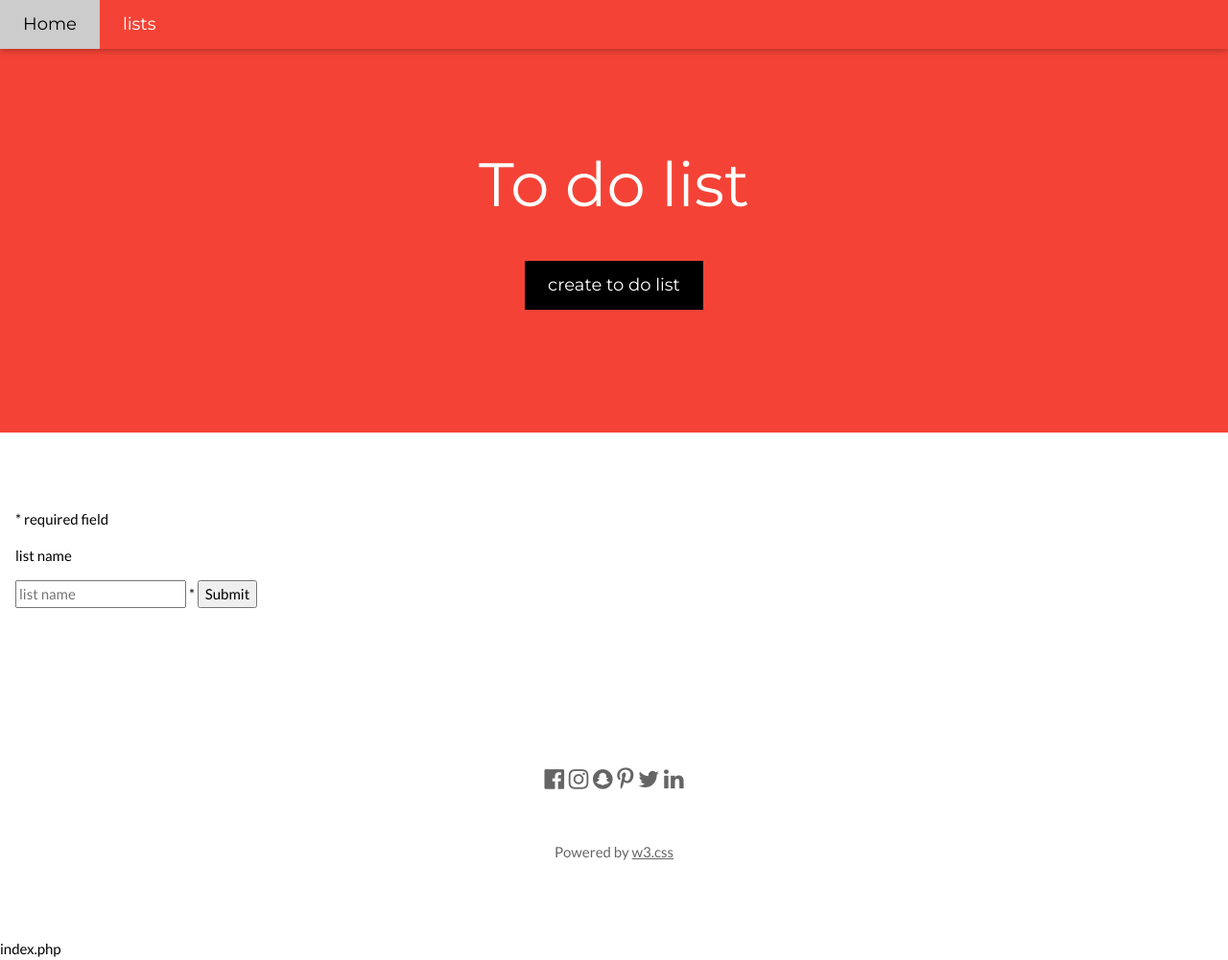
After one commit to DamirAhmetovic/ToDoList, a PHP site: page /ListCreate.php in a window 1280 px wide. The commit adds this page. Shown: the whole page at 96% size. Run offline with PHP 8.4, Linux system fonts and the light colour scheme; data that the repository does not hold is empty.

Commit message:
ToDo 2.0
delete and add list

```diff
--- /dev/null
+++ b/ListCreate.php
@@ -0,0 +1,35 @@
+<?php
+if ($_SERVER["REQUEST_METHOD"] == "POST") {
+    include "datalayer.php";
+    $valid = true;
+    if (empty($_POST["list_name"])) {
+        $list_nameErr = "name is required";
+        $valid = false;
+    } else {
+        $_POST["list_name"] = CleanupInput($_POST["list_name"]);
+
+        if ($valid == true) {
+            addlist($_POST);
+            header("Location: ListIndex.php");
+        }
+    }
+}
+?>
+<?php
+include "include/header.php";
+?>
+<!-- First Grid -->
+<div class="w3-row-padding w3-padding-64 w3-container">
+    <p><span class="error">* required field</span></p>
+    <form method="post" action="ListCreate.php" <?php echo htmlspecialchars($_SERVER["PHP_SELF"]); ?>>
+        <p>list name </p><input type="text" placeholder="list name" name="list_name" value="<?= $_POST["list_name"] ?>">
+        <span class="error">* <?php echo $list_nameErr; ?></span>
+        <input type="submit" name="create">
+    </form>
+</div>
+
+<?php
+include "include/footer.php";
+?>
+
+index.php
--- a/include/header.php
+++ b/include/header.php
@@ -19,8 +19,8 @@ body,h1,h2,h3,h4,h5,h6 {font-family: "Lato", sans-serif}
   <div class="w3-bar w3-red w3-card w3-left-align w3-large">
     <a class="w3-bar-item w3-button w3-hide-medium w3-hide-large w3-right w3-padding-large w3-hover-white w3-large w3-red" href="javascript:void(0);" onclick="myFunction()" title="Toggle Navigation Menu"><i class="fa fa-bars"></i></a>
     <a href="index.php" class="w3-bar-item w3-button w3-padding-large w3-white">Home</a>
-    <!-- <a href="#" class="w3-bar-item w3-button w3-hide-small w3-padding-large w3-hover-white">Link 1</a>
-    <a href="#" class="w3-bar-item w3-button w3-hide-small w3-padding-large w3-hover-white">Link 2</a>
+    <a href="ListIndex.php" class="w3-bar-item w3-button w3-hide-small w3-padding-large w3-hover-white"> lists </a>
+    <!-- <a href="#" class="w3-bar-item w3-button w3-hide-small w3-padding-large w3-hover-white">Link 2</a>
     <a href="#" class="w3-bar-item w3-button w3-hide-small w3-padding-large w3-hover-white">Link 3</a>
     <a href="#" class="w3-bar-item w3-button w3-hide-small w3-padding-large w3-hover-white">Link 4</a> -->
   </div>
@@ -37,5 +37,5 @@ body,h1,h2,h3,h4,h5,h6 {font-family: "Lato", sans-serif}
 <!-- Header -->
 <header class="w3-container w3-red w3-center" style="padding:128px 16px">
   <h1 class="w3-margin w3-jumbo">To do list</h1>
-  <a href="Create-ToDoList.php" ><button class="w3-button w3-black w3-padding-large w3-large w3-margin-top">create to do list</button> </a>
+  <a href="ListCreate.php" ><button class="w3-button w3-black w3-padding-large w3-large w3-margin-top">create to do list</button> </a>
 </header>
--- a/index.php
+++ b/index.php
@@ -1,5 +1,7 @@
 <?php
     include "include/header.php";
+    require "dataLayer.php";
+
 ?>
 
 <?php
--- /dev/null
+++ b/list_delete.php
@@ -0,0 +1,5 @@
+<?php
+	require "datalayer.php";
+	deletetask($_GET["list_id"]);
+	header("Location: ListIndex.php");
+?>
```
Also changed, not shown: Create-ToDoList.php (deleted, +0 -40 lines), ListCode.php (added, +13 -0 lines), ListIndex.php (+10 -1 lines), ToDoList.css (+10 -0 lines), datalayer.php (+16 -1 lines).
